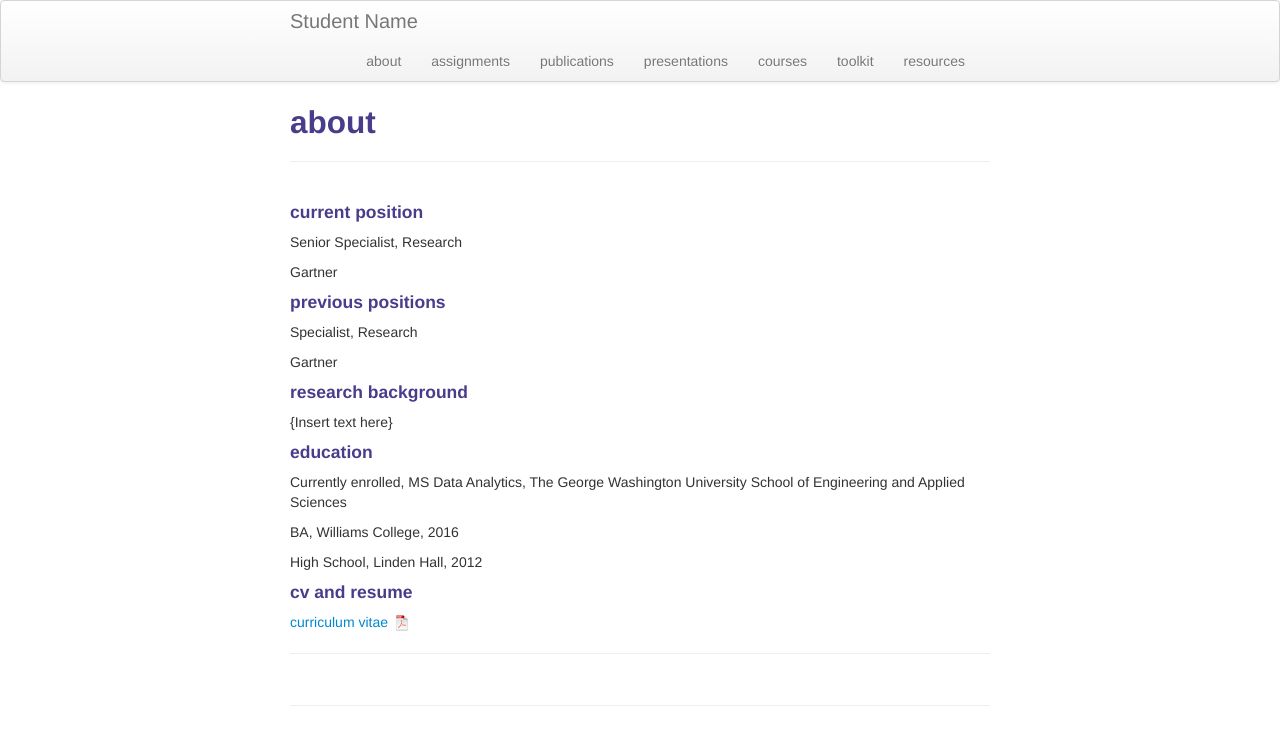
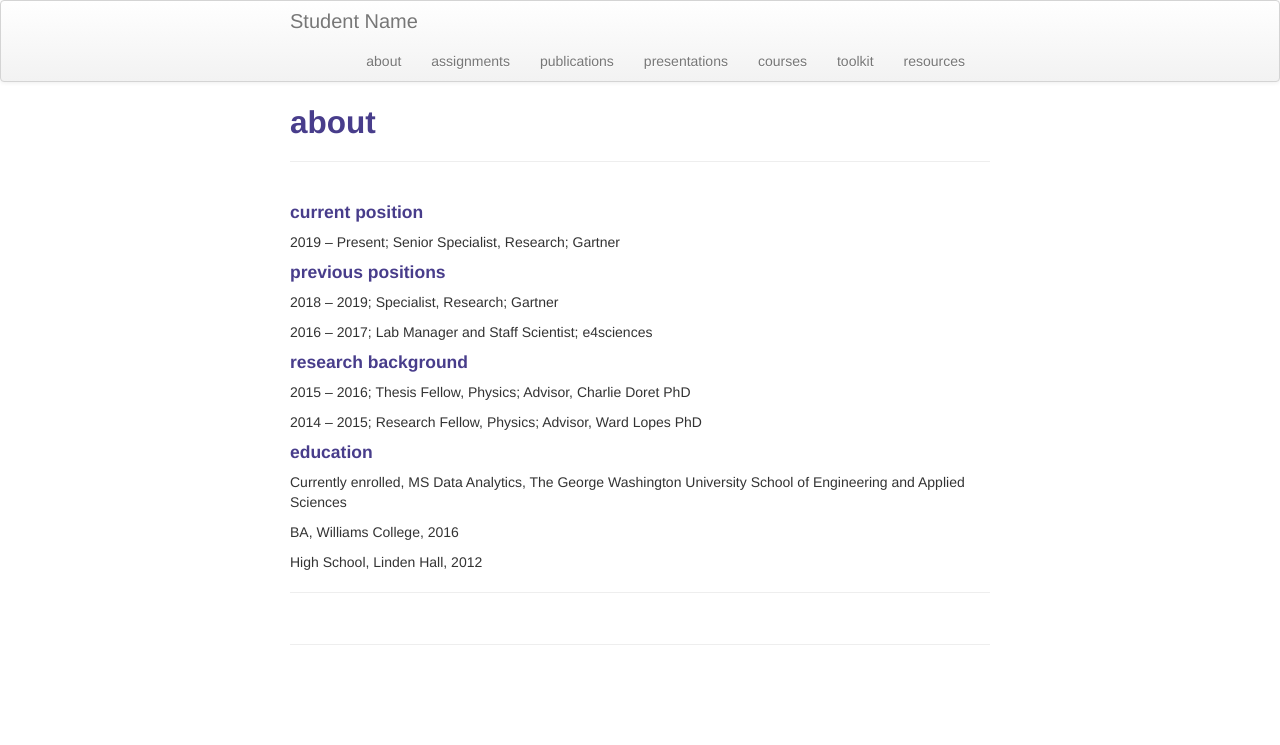
Before and after one commit to alsilbert/alsilbert.github.io, a Jekyll site: the page built from pages/about.md, in a window 1280 px wide. Shown: the top 745 px of the page. Built offline with Jekyll 4.4.1, drawn with Linux system fonts in a browser that asks for light colours.

Commit message:
Update about.md

```diff
--- a/pages/about.md
+++ b/pages/about.md
@@ -1,23 +1,23 @@
 ---
 layout: page
 title: about
-description: Ariel Silbert is...
+description: Ariel Silbert
 ---
 
 #### <a name="currentposition"></a>current position
-Senior Specialist, Research
-
-Gartner
+2019 -- Present; Senior Specialist, Research; Gartner
 
 
 #### <a name="previousposition"></a>previous positions
-Specialist, Research
+2018 -- 2019; Specialist, Research; Gartner
 
-Gartner
+2016 -- 2017; Lab Manager and Staff Scientist; e4sciences
 
 
 #### <a name="researchbackground"></a>research background
-{Insert text here}
+2015 -- 2016; Thesis Fellow, Physics; Advisor, Charlie Doret PhD
+
+2014 -- 2015; Research Fellow, Physics; Advisor, Ward Lopes PhD
 
 
 #### <a name="education"></a>education
@@ -27,8 +27,4 @@ BA, Williams College, 2016
 
 High School, Linden Hall, 2012
 
-
-#### <a name="cvandresume"></a>cv and resume
-[curriculum vitae ![CV as pdf](icons16/pdf-icon.png)]({{ BASE_PATH }}/assets/bsharvey_cv.pdf)
-
 ---
```
